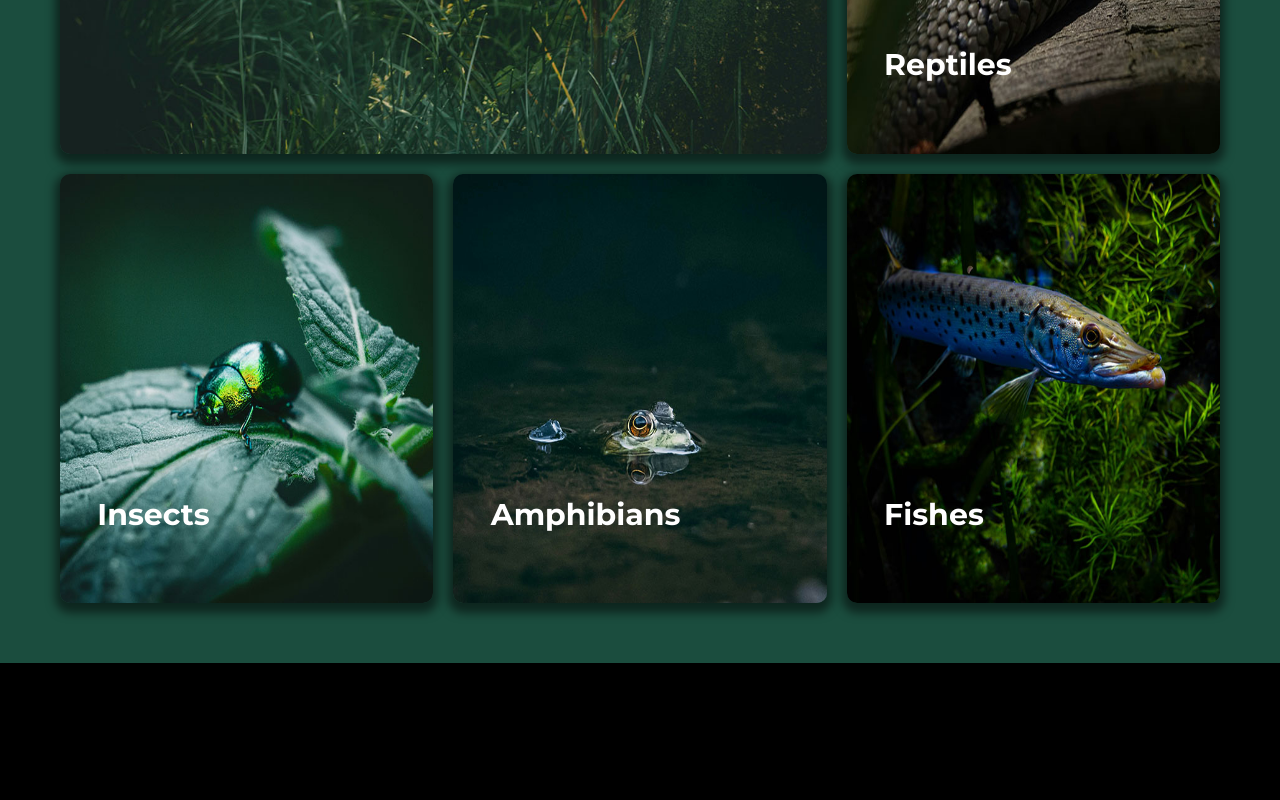
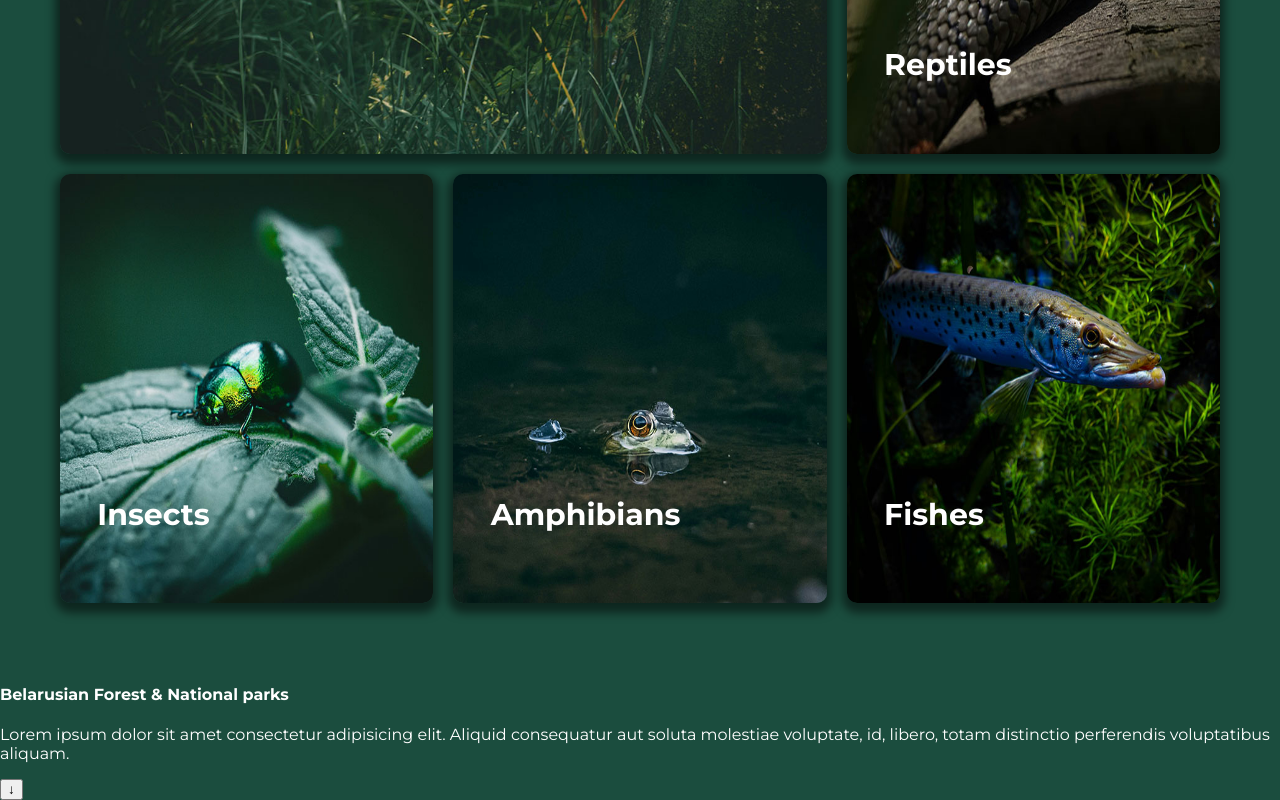
Before and after one commit to KVoronova/Amimal-Bl, a plain HTML site: page index.html in a window 1280 px wide. Shown: the part 1714-2514 px from the top of the page. Before the commit the page ends 2377 px from the top, so only its background shows below. Drawn offline with Linux system fonts and the light colour scheme; a web font is replaced by a local one.

Commit message:
update css

```diff
--- a/index.html
+++ b/index.html
@@ -185,34 +185,16 @@
             </div>
 
             </div>
+    </main>
 
+    <section class="layers">
+            <div class="layers-content">
+                <h4>Belarusian Forest & National parks</h4>
+                <p>Lorem ipsum dolor sit amet consectetur adipisicing elit. Aliquid consequatur aut soluta molestiae voluptate, id, libero, totam distinctio perferendis voluptatibus aliquam.</p>
+                <button class="btn-down">&darr;</button>
+            </div>
 
-            <!-- <div class="grid-box">
-            <img src="img/lynx.jpg" alt="Forest Animal">
-                <p>Forest animals</p>
-            </div>
-           <div class="grid-box">
-            <img src="img/owl.jpg" alt="Birds">
-                <p>Birds</p>
-           </div>
-           <div class="grid-box">
-            <img src="img/natrix.jpg" alt="Reptiles">
-                <p>Reptiles</p>
-           </div>
-           <div class="grid-box">
-            <img src="img/bronzovka.jpg" alt="Insects">
-                <p>Insects</p>
-           </div>
-           <div class="grid-box">
-            <img src="img/frog.jpg" alt="Amphibians">
-                <p>Amphibians</p>
-           </div>
-           <div class="grid-box">
-            <img src="img/pike.jpg" alt="Fishesl">
-                <p>Fishes</p>
-           </div> -->
-
-    </main>
+    </section>
 
 </body>
 </html>
--- a/main.css
+++ b/main.css
@@ -7,8 +7,10 @@
     --light-green-color: #05c08e;
 
     --transition: 1s cubic-bezier(.05, .5, 0, 1);
+    --index: calc(1vw + 1vh);
+  }
 
-  }
+
 
 body {
     font-family: "Montserrat", sans-serif;
@@ -397,42 +399,17 @@ h3 {
 
 
 
+/* SECTION FOREST */
+
+.layers {
+    overflow: hidden;
+    background-color: var(--color-green);
+}
 
 
 
 
 
-
-
-/*
-    background: rgba(255, 255, 255, 0.2);
-    backdrop-filter: blur(6px);
- */
-
- /*
-
-     transform-style: preserve-3d;
-    transform: rotateX(var(--move-y)) rotateY(var(--move-x));
-    will-change: transform;
-    transition: transform var(--transition);
-
-.layers {
-    position: absolute;
-    inset: -160px;
-    background-size: cover;
-    background-position: center;
-    display: flex;
-    align-items: center;
-    justify-content: center;
-}
-
-.layer-1 {
-    transform: translateZ(-55px) scale(1.06);
-}
-
-.layer-2 {
-    transform: translateZ(80px) scale(.98);
-} */
 
 
 
```
Also changed, not shown: img/raven-0-layer.png (deleted), img/raven-1-layer.png (deleted), 1 other file.
